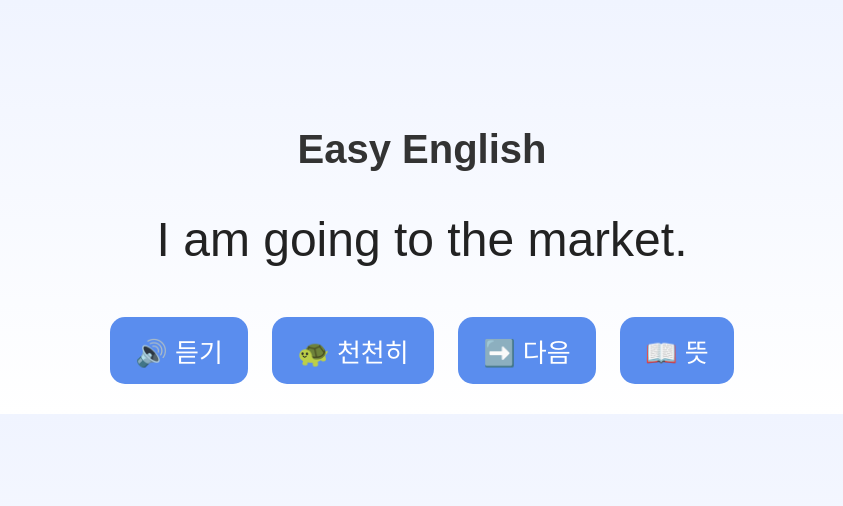
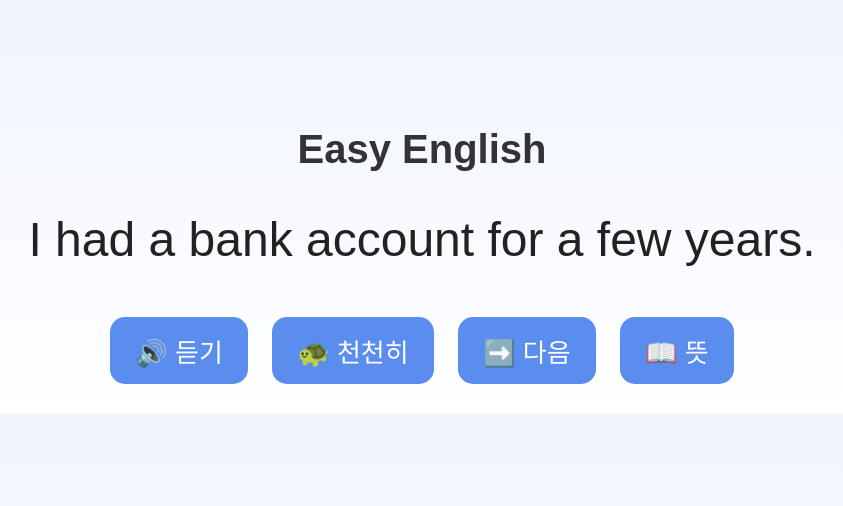
Before and after one commit to mooncatsenglish/English-app, a plain HTML site: page index.html in a window 1280 px wide. Shown: the whole page, without its empty margins (218-1061 px from the left). Drawn offline with Linux system fonts and the light colour scheme.

Commit message:
Update index.html

```diff
--- a/index.html
+++ b/index.html
@@ -53,7 +53,7 @@ button {
   <h1>Easy English</h1>
 
   <div class="sentence" id="sentence">
-    I am going to the market.
+    I had a bank account for a few years.
   </div>
 
   <div class="meaning" id="meaning"></div>
```
